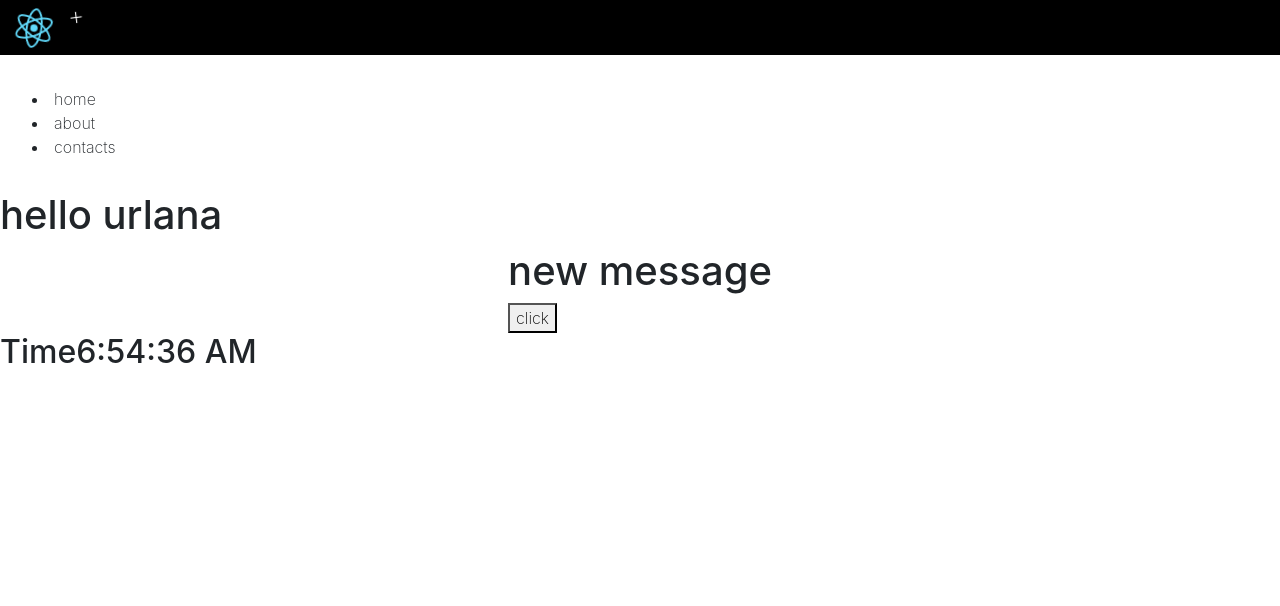
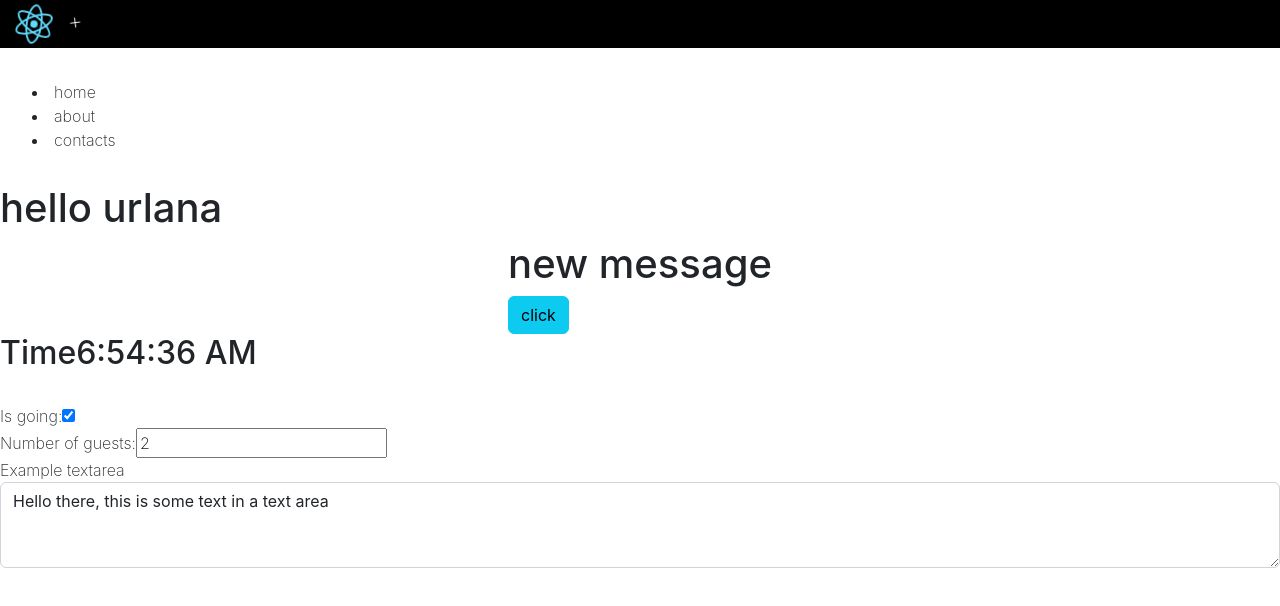
Before and after one commit to Meghanaurlana/react-sample, a React (Create React App) app: page / in a window 1280 px wide. Shown: the top 606 px of the page. Built offline with nearby package versions, Linux system fonts and the light colour scheme.

Commit message:
new changes

```diff
--- a/src/App.js
+++ b/src/App.js
@@ -3,14 +3,17 @@ import './App.css';
 import { Hello } from './components/Hello'
 import { Welcome } from './components/welcome'
 import { Nav } from './components/Nav'
+import Reservation from './components/Form.js';
+// import{ Reservation} from './components/Form'
 function App() {
   return (
     <div className="App">
       <small className="App-header">
+
         <img src={logo} className="App-logo" alt="logo" />
-        <p className='Hellos'>
+        <small className='Hellos'>
           +
-        </p>
+        </small>
       </small>
 
       <div className="Navbar">
@@ -25,8 +28,14 @@ function App() {
         <Welcome />
       </div>
 
+
       <div>
         <h2>Time{new Date().toLocaleTimeString()}</h2>
+      </div>
+
+      <br></br>
+      <div>
+        <Reservation />
       </div>
 
     </div>
--- /dev/null
+++ b/src/components/Form.js
@@ -0,0 +1,58 @@
+
+import React from "react";
+class Reservation extends React.Component {
+  constructor(props) {
+    super(props);
+    this.state = {
+      isGoing: true,
+      numberOfGuests: 2
+    };
+
+    this.handleInputChange = this.handleInputChange.bind(this);
+  }
+
+  handleInputChange(event) {
+    const target = event.target;
+    const value = target.type === 'checkbox' ? target.checked : target.value;
+    const name = target.name;
+
+    this.setState({
+      [name]: value
+    });
+  }
+
+  render() {
+    return (
+      <div>
+        <form>
+          <label>
+            Is going:
+            <input
+              name="isGoing"
+              type="checkbox"
+              checked={this.state.isGoing}
+              onChange={this.handleInputChange} />
+          </label>
+          <br />
+          <label>
+            Number of guests:
+            <input
+              name="numberOfGuests"
+              type="number"
+              value={this.state.numberOfGuests}
+              onChange={this.handleInputChange} />
+          </label>
+          <br />
+
+          <label for="exampleFormControlTextarea1">Example textarea</label>
+
+          <textarea class="form-control" rows="3">
+            Hello there, this is some text in a text area
+          </textarea>
+
+        </form>
+      </div>
+    );
+  }
+}
+export default Reservation
--- a/src/components/welcome.js
+++ b/src/components/welcome.js
@@ -4,7 +4,7 @@ export const Welcome = () => {
     return (
         <div>
             <h1>{message}</h1>
-            <button onClick={() => setMessage('welcome Meghana')}>click</button>
+            <button  className="btn btn-info" onClick={() => setMessage('welcome Meghana')}>click</button>
         </div>
     )
 }
```
Also changed, not shown: src/index.js (+20 -0 lines).
